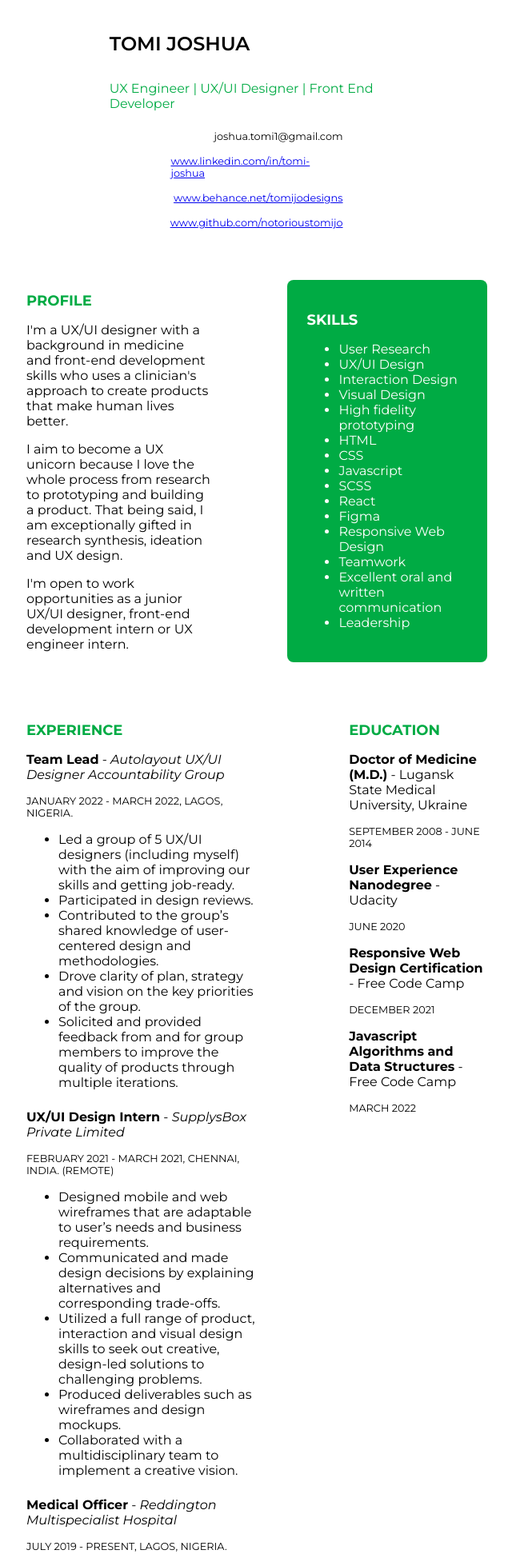
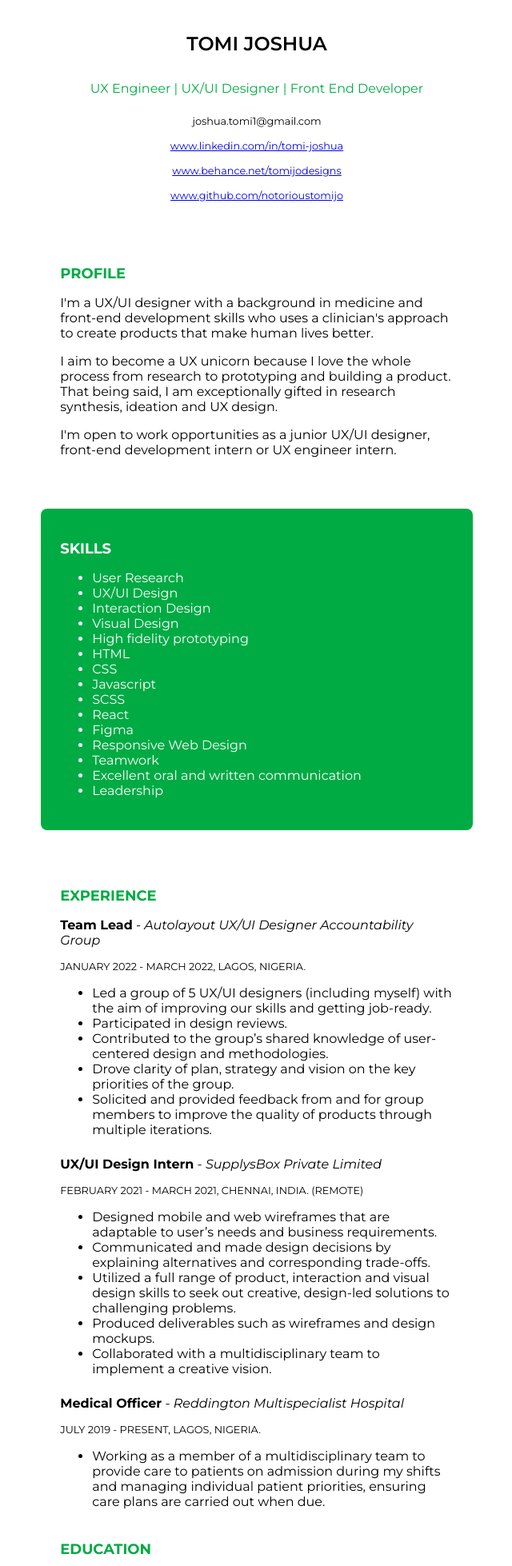
Before and after one commit to notorioustomijo/curriculumvitae, a React (Create React App) app: page / in a window 768 px wide. Shown: the top 1958 px of the page at 80% size, without its empty margins (63-703 px from the left). Built offline with nearby package versions, Linux system fonts and the light colour scheme.

Commit message:
Additional media queries for tablet breakpoint added

```diff
--- a/src/index.css
+++ b/src/index.css
@@ -80,7 +80,7 @@ footer {
     width: 90%;
     display: flex;
     flex-direction: column;
-    justify-content: flex-start;
+    justify-content: center;
     align-items: center;
   }
 
@@ -153,8 +153,8 @@ footer {
 
   }
 
-  /* .namerolecomponent {
-    width: 90%;
+  .namerolecomponent {
+    width: 80%;
     display: flex;
     flex-direction: column;
     justify-content: center;
@@ -162,7 +162,7 @@ footer {
   }
 
   .socialmediacomponent {
-    width: 90%;
+    width: 80%;
     display: flex;
     flex-direction: column;
     justify-content: flex-start;
@@ -170,7 +170,7 @@ footer {
   }
 
   .profileskillscomponent {
-    width: 90%;
+    width: 80%;
     display: flex;
     flex-direction: column;
     justify-content: space-between;
@@ -179,12 +179,12 @@ footer {
   }
 
   .profilecomponent {
-    width: 90%;
+    width: 80%;
 
   }
 
   .skillscomponent {
-    width: 90%;
+    width: 80%;
     background-color: #00AB44;
     padding: 24px 24px;
     border-radius: 8px;
@@ -192,7 +192,7 @@ footer {
   }
 
   .experienceeducationcomponent {
-    width: 90%;
+    width: 80%;
     display: flex;
     flex-direction: column;
     justify-content: space-between;
@@ -201,18 +201,18 @@ footer {
   }
 
   .experiencecomponent {
-    width: 90%;
+    width: 80%;
 
   }
 
   .educationcomponent {
-    width: 90%;
+    width: 80%;
   }
 
   footer {
-    width: 90%;
+    width: 80%;
     display: flex;
     justify-content: center;
-  } */
+  }
 
 }
```
